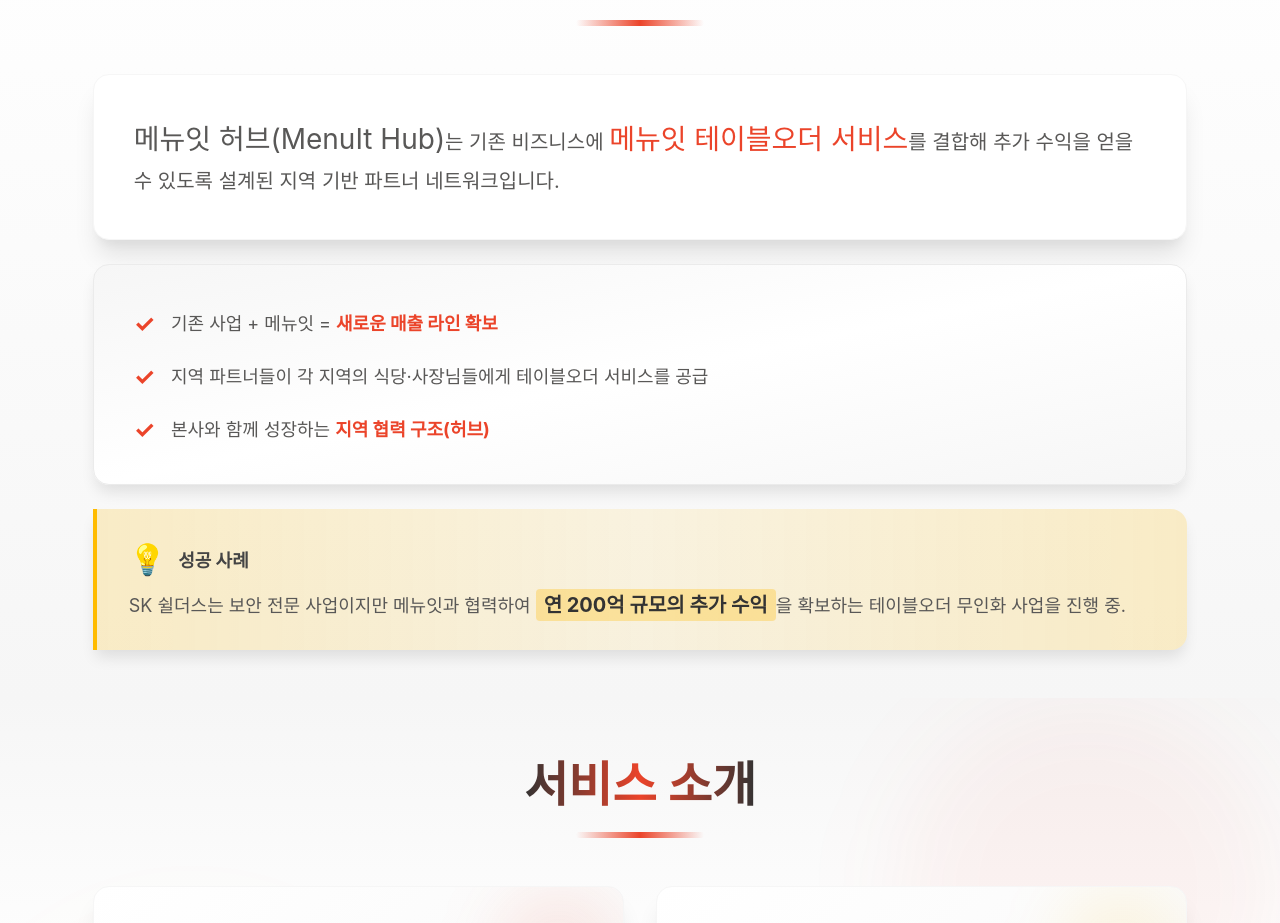
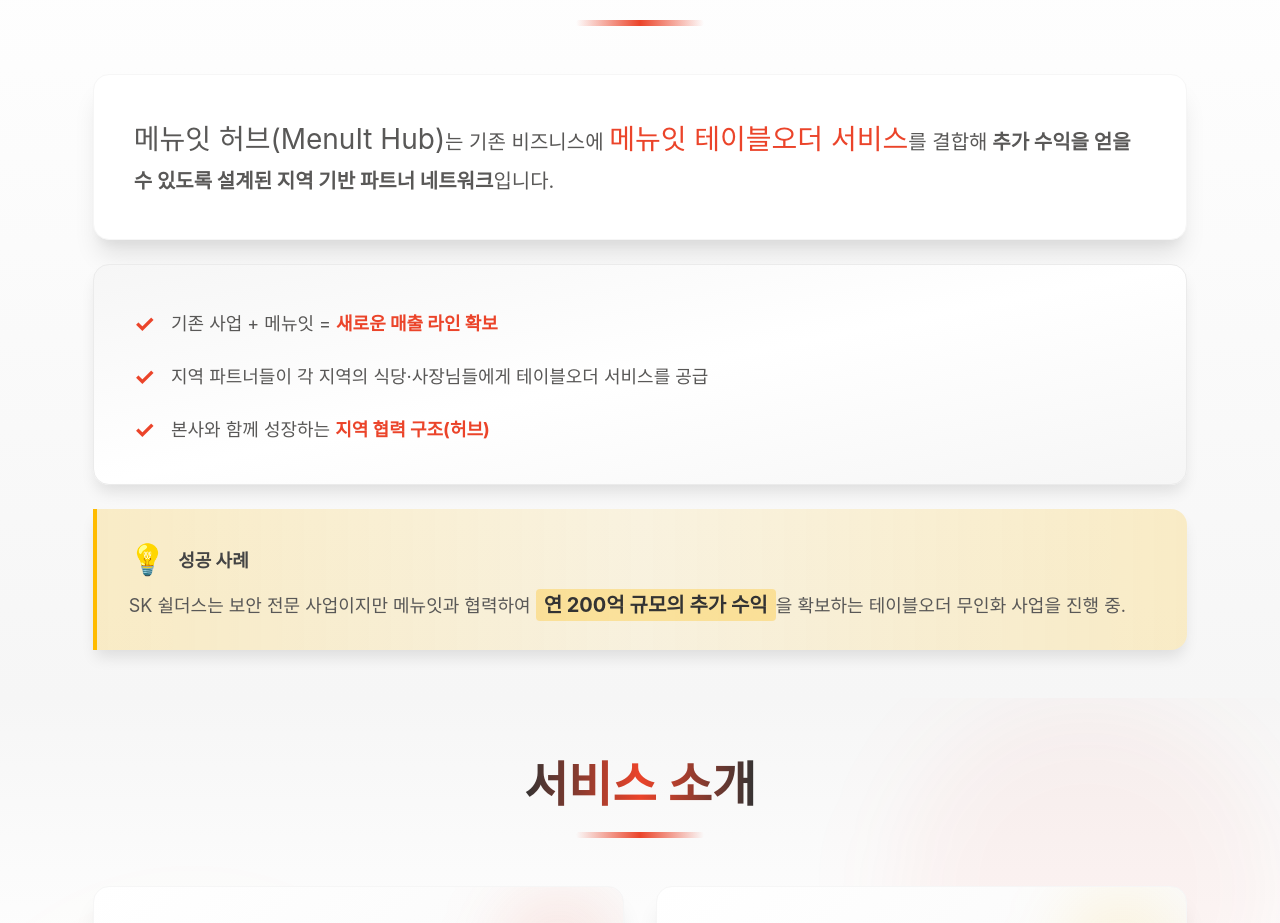
Before and after one commit to chorock-rock/menuit-hub, a Next.js app: page / in a window 1280 px wide. Shown: the part 1060-1983 px from the top of the page. Built offline with nearby package versions, Linux system fonts and the light colour scheme; a web font is replaced by a local one.

Commit message:
CardText에 타입 인자를 추가

```diff
--- a/components/About.tsx
+++ b/components/About.tsx
@@ -87,15 +87,15 @@ const Card = styled.div`
   }
 `
 
-const CardText = styled.p<{ strong?: boolean; large?: boolean }>`
+const CardText = styled.p<{ $strong?: boolean; $large?: boolean }>`
   font-size: 1.125rem;
   color: ${props => props.theme.colors.gray[700]};
   line-height: 1.75;
-  font-weight: ${props => props.strong ? 700 : 400};
-  font-size: ${props => props.large ? '1.5rem' : '1.125rem'};
+  font-weight: ${props => (props.$strong ? 700 : 400)};
+  font-size: ${props => (props.$large ? '1.5rem' : '1.125rem')};
 
   @media (min-width: 1024px) {
-    font-size: ${props => props.large ? '1.75rem' : '1.25rem'};
+    font-size: ${props => (props.$large ? '1.75rem' : '1.25rem')};
   }
 `
 
@@ -206,9 +206,9 @@ export default function About() {
         <ContentWrapper>
           <Card>
             <CardText>
-              <CardText as="strong" large>메뉴잇 허브(MenuIt Hub)</CardText>는 기존 비즈니스에{' '}
-              <CardText as="strong" large style={{ color: '#EB442A' }}>메뉴잇 테이블오더 서비스</CardText>를 결합해
-              <CardText as="strong"> 추가 수익을 얻을 수 있도록 설계된 지역 기반 파트너 네트워크</CardText>입니다.
+              <CardText as="strong" $large>메뉴잇 허브(MenuIt Hub)</CardText>는 기존 비즈니스에{' '}
+              <CardText as="strong" $large style={{ color: '#EB442A' }}>메뉴잇 테이블오더 서비스</CardText>를 결합해
+              <CardText as="strong" $strong> 추가 수익을 얻을 수 있도록 설계된 지역 기반 파트너 네트워크</CardText>입니다.
             </CardText>
           </Card>
 
```
